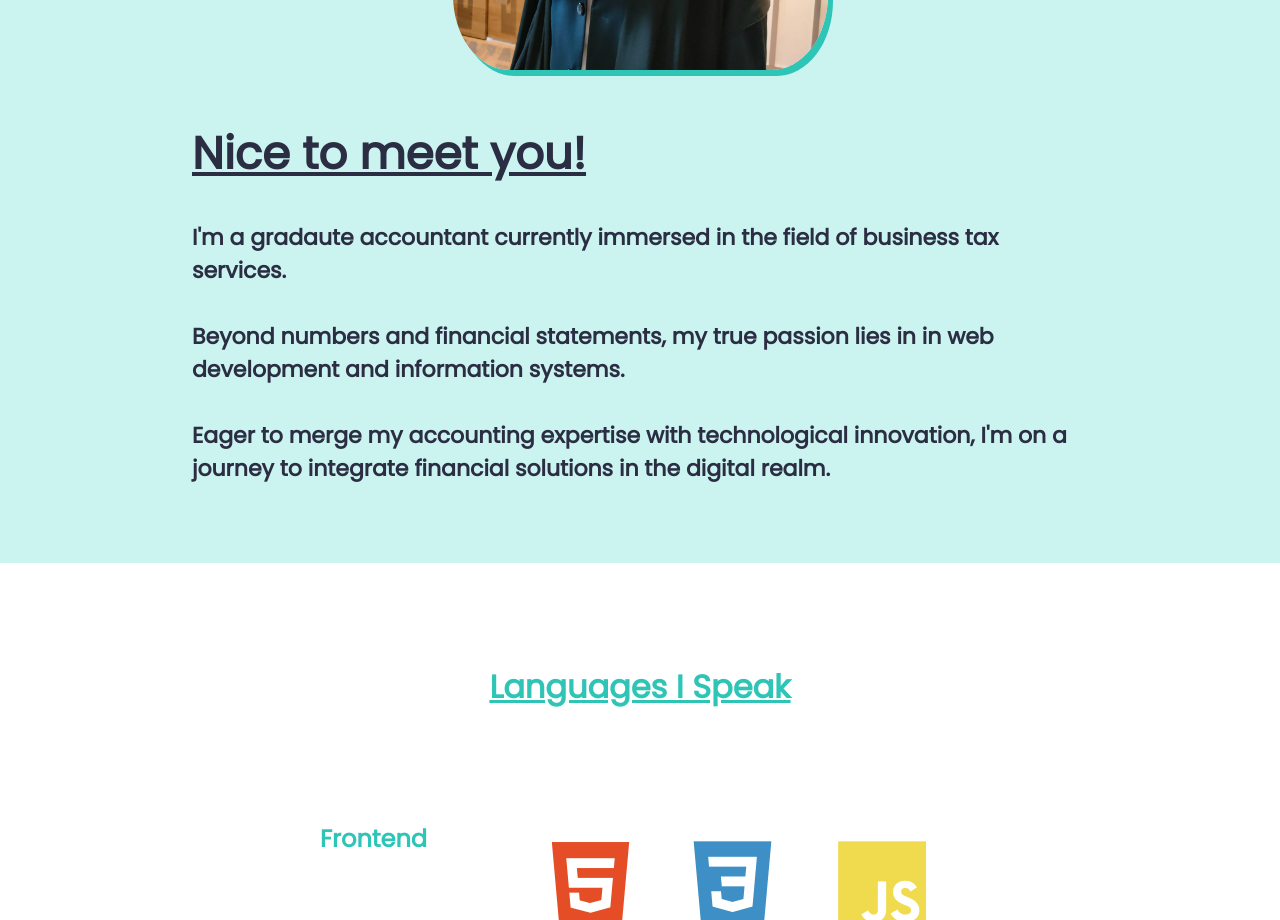
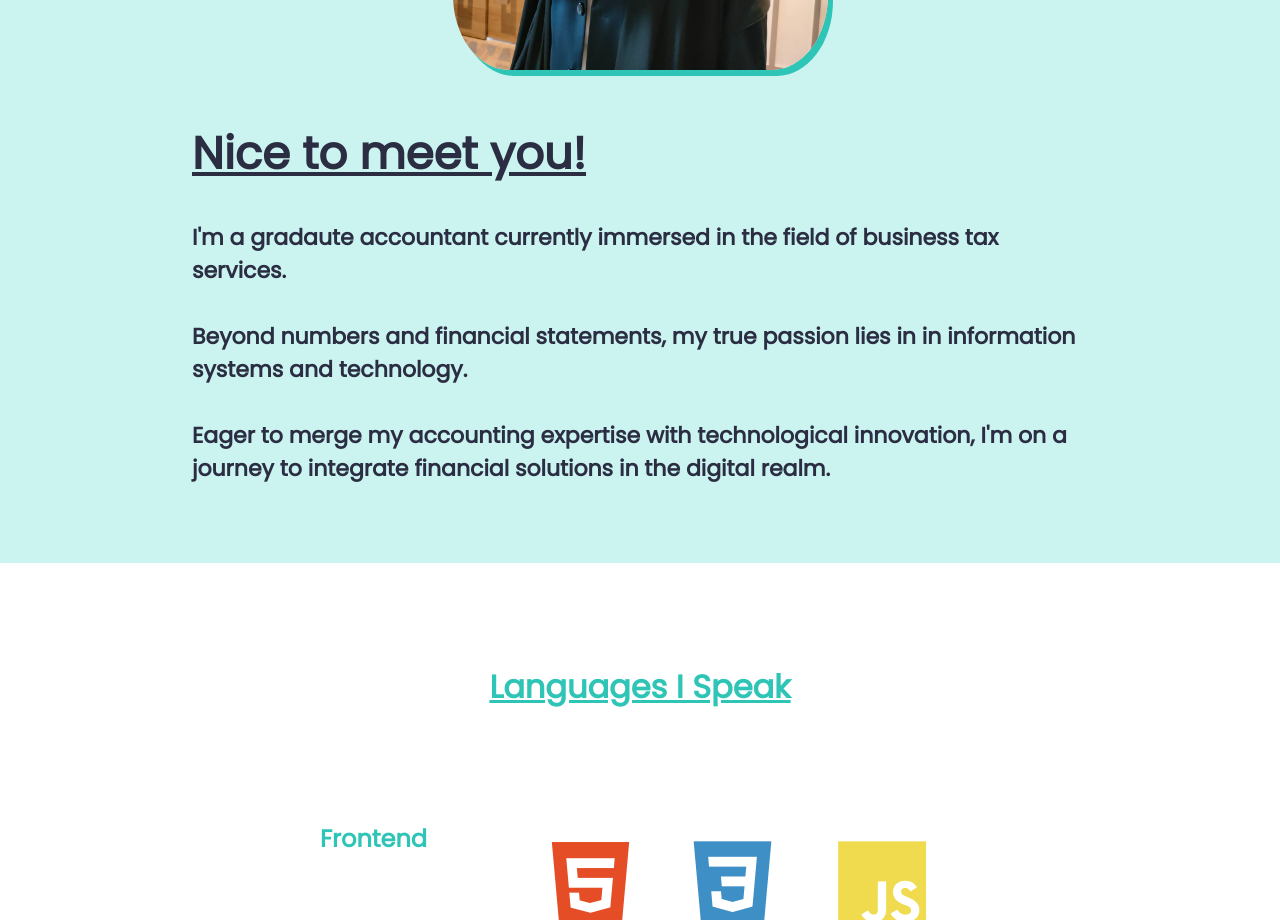
Before and after one commit to jefriw99/My_Portfolio, a React (Create React App) app: page / in a window 1280 px wide. Shown: the part 1480-2400 px from the top of the page. Built offline with nearby package versions, Linux system fonts and the light colour scheme.

Commit message:
Update small changes

```diff
--- a/src/components/body/about/index.js
+++ b/src/components/body/about/index.js
@@ -15,7 +15,7 @@ function About() {
                     business tax services.
                     <br/>
                     <br/>Beyond numbers and financial statements, my true passion lies in
-                    in web development and information systems.
+                    in information systems and technology.
                     <br/>
                     <br/>Eager to merge my accounting expertise with technological
                     innovation, I'm on a journey to integrate financial solutions in
```
